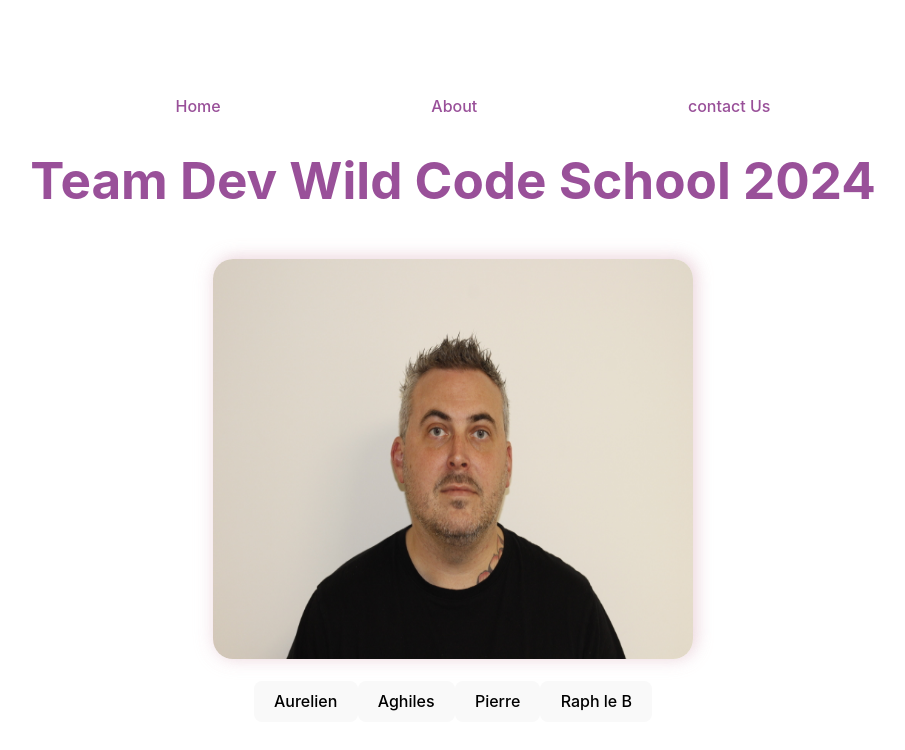
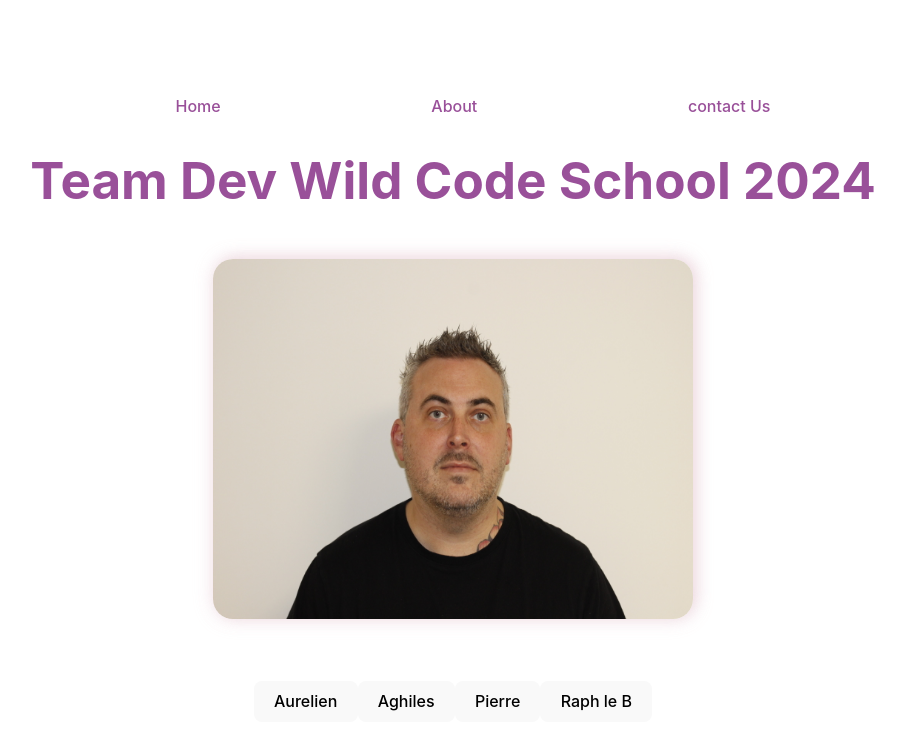
Before and after one commit to Pdev33/teamrush, a React (Vite) app in the folder teamrush/: page / in a window 1280 px wide. Shown: the top 750 px of the page, without its empty margins (187-1092 px from the left). Built offline with nearby package versions, Linux system fonts and the light colour scheme.

Commit message:
Update Raphaël

```diff
--- a/teamrush/src/App.css
+++ b/teamrush/src/App.css
@@ -75,9 +75,10 @@
 	backface-visibility: hidden;
 	position: absolute;
 	width: 100%;
-	height: 100%;
+	height: 90%;
 	top: 0;
 	left: 0;
+  border-radius: 20px;
 }
 
 .devCard figcaption {
```
